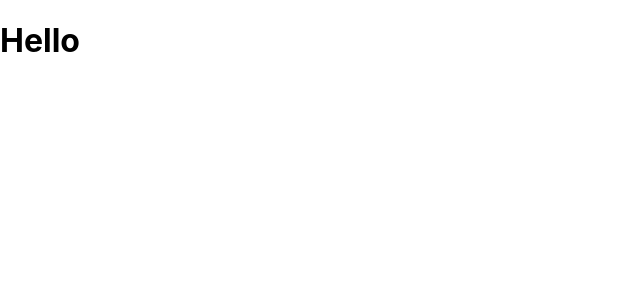
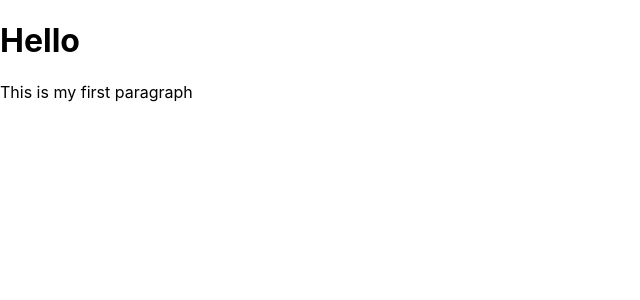
Before and after one commit to James-Jasenia/react-playground, a JavaScript app: page / in a window 1280 px wide. Shown: the top 300 px of the page, without its empty margins (0-640 px from the left). Built offline with nearby package versions, Linux system fonts and the light colour scheme.

Commit message:
Created first component

```diff
--- a/src/App.js
+++ b/src/App.js
@@ -3,6 +3,7 @@
 const App = () => {
   return (<div>
     <h1>Hello</h1>
+    <p>This is my first paragraph</p>
   </div>
   );
 }
--- /dev/null
+++ b/src/components/ExpenseItem.js
@@ -0,0 +1,5 @@
+const ExpenseItem = () => {
+    return <h2>Expense Item</h2>
+}
+
+export default ExpenseItem;
```
